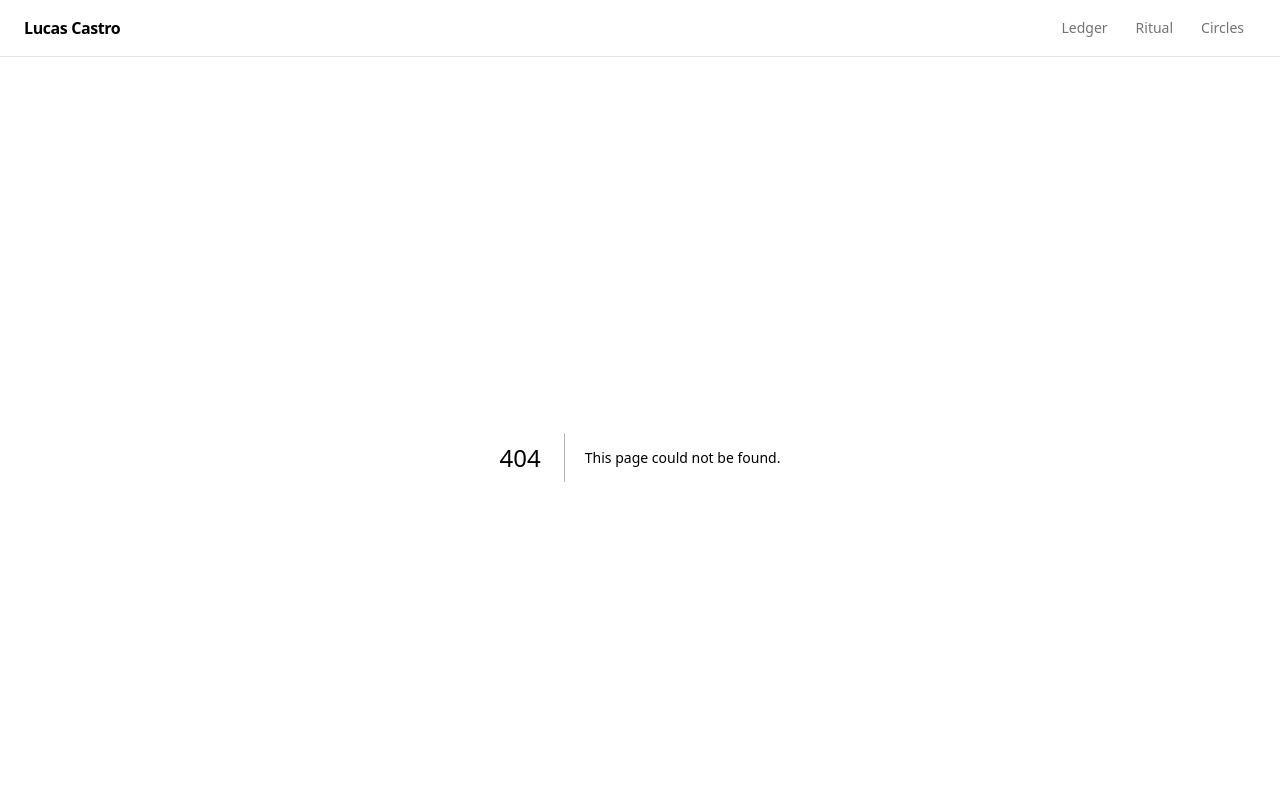
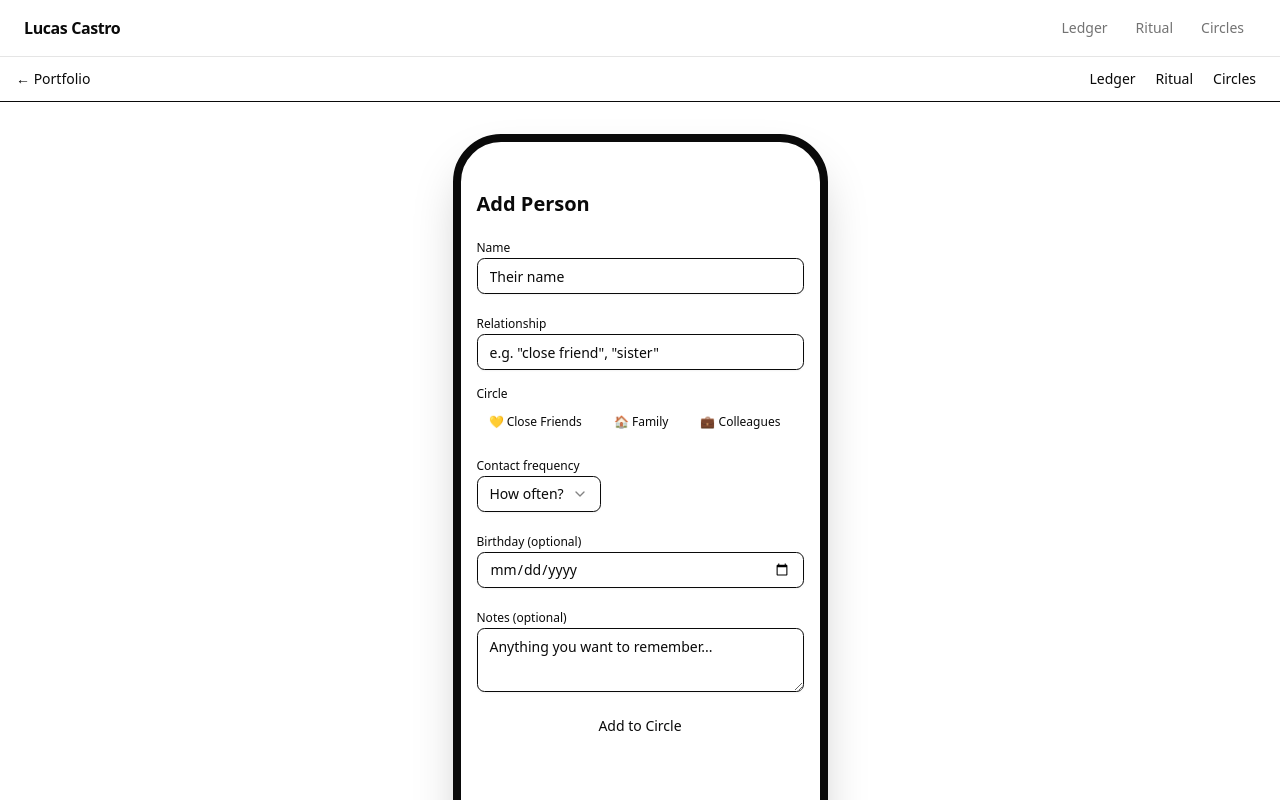
Before and after one commit to LucasUnplugged/ai-portfolio, a Next.js app: page /app/circles/add in a window 1280 px wide. Before the commit this address had no page. Shown: the top 800 px of the page. Built offline with nearby package versions, Linux system fonts and the light colour scheme; a web font is replaced by a local one.

Commit message:
feat(circles): add Add Person form screen

```diff
--- /dev/null
+++ b/src/app/app/circles/add/page.tsx
@@ -0,0 +1,15 @@
+"use client";
+
+import { CirclesShell } from "@/components/circles/circles-shell";
+import { PersonForm } from "@/components/circles/person-form";
+
+export default function AddPersonPage() {
+  return (
+    <CirclesShell current="add">
+      <div className="p-4 space-y-4">
+        <h1 className="text-xl font-semibold">Add Person</h1>
+        <PersonForm />
+      </div>
+    </CirclesShell>
+  );
+}
```
